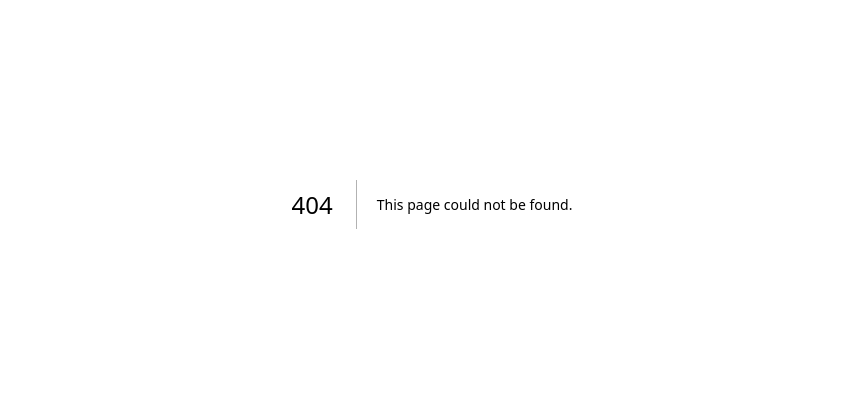
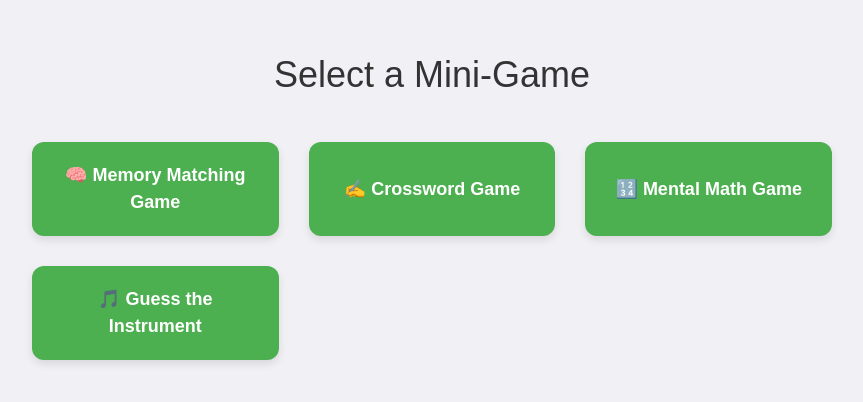
Before and after one commit to josephHelfenbein/cerebrix, a Next.js app: page /dashboard in a window 1280 px wide. Before the commit this address had no page. Shown: the part 196-598 px from the top of the page, without its empty margins (208-1071 px from the left). Built offline with nearby package versions, Linux system fonts and the light colour scheme.

Commit message:
basic dashboard page

```diff
--- /dev/null
+++ b/app/dashboard/page.jsx
@@ -0,0 +1,73 @@
+// app/dashboard/page.jsx
+"use client";
+
+import { useRouter } from 'next/navigation';
+
+export default function Dashboard() {
+  const router = useRouter();
+
+  const navigateToGame = (game) => {
+    router.push(`/games/${game}`);
+  };
+
+  return (
+    <div style={styles.container}>
+      <h1 style={styles.title}>Select a Mini-Game</h1>
+      <div style={styles.gridContainer}>
+        <button style={styles.button} onClick={() => navigateToGame('memory')}>
+          🧠 Memory Matching Game
+        </button>
+        <button style={styles.button} onClick={() => navigateToGame('puzzle')}>
+          ✍️ Crossword Game
+        </button>
+        <button style={styles.button} onClick={() => navigateToGame('math')}>
+          🔢 Mental Math Game
+        </button>
+        <button style={styles.button} onClick={() => navigateToGame('reaction')}>
+          🎵 Guess the Instrument
+        </button>
+      </div>
+    </div>
+  );
+}
+
+const styles = {
+  container: {
+    display: 'flex',
+    flexDirection: 'column',
+    justifyContent: 'center',
+    alignItems: 'center',
+    height: '100vh', // Full screen height to center the content
+    backgroundColor: '#f0f0f5', // Light background for better contrast
+    padding: '20px',
+  },
+  title: {
+    fontSize: '36px',
+    marginBottom: '40px',
+    color: '#333',
+    textAlign: 'center',
+  },
+  gridContainer: {
+    display: 'grid',
+    gridTemplateColumns: 'repeat(auto-fit, minmax(200px, 1fr))',
+    gap: '30px',
+    width: '100%',
+    maxWidth: '800px',
+  },
+  button: {
+    padding: '20px',
+    fontSize: '18px',
+    fontWeight: 'bold',
+    cursor: 'pointer',
+    borderRadius: '12px',
+    border: 'none',
+    backgroundColor: '#4CAF50',
+    color: 'white',
+    transition: 'transform 0.2s, background-color 0.3s',
+    boxShadow: '0 4px 8px rgba(0, 0, 0, 0.1)',
+  },
+  buttonHover: {
+    backgroundColor: '#45a049',
+    transform: 'scale(1.05)',
+  },
+};
```
